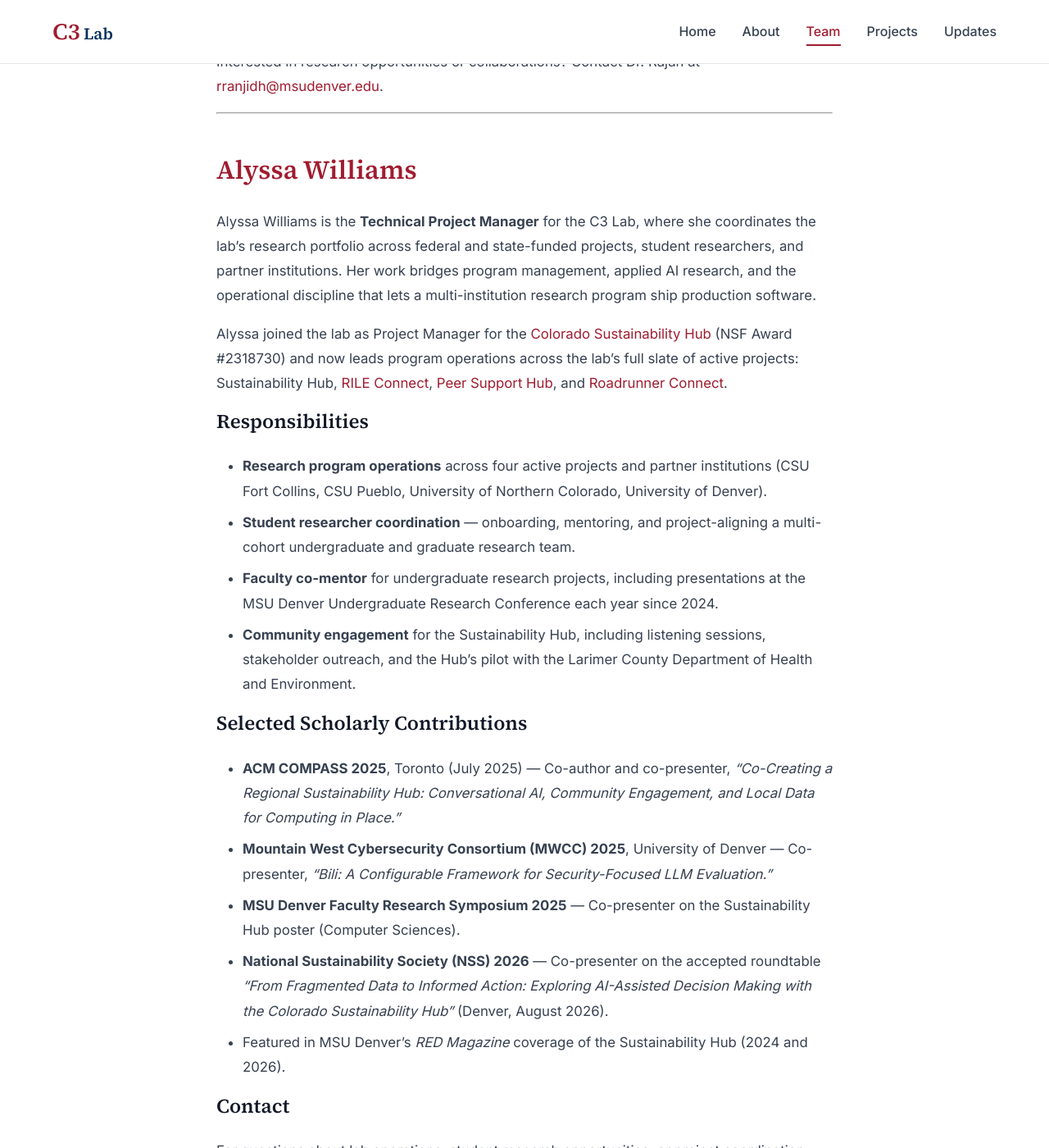
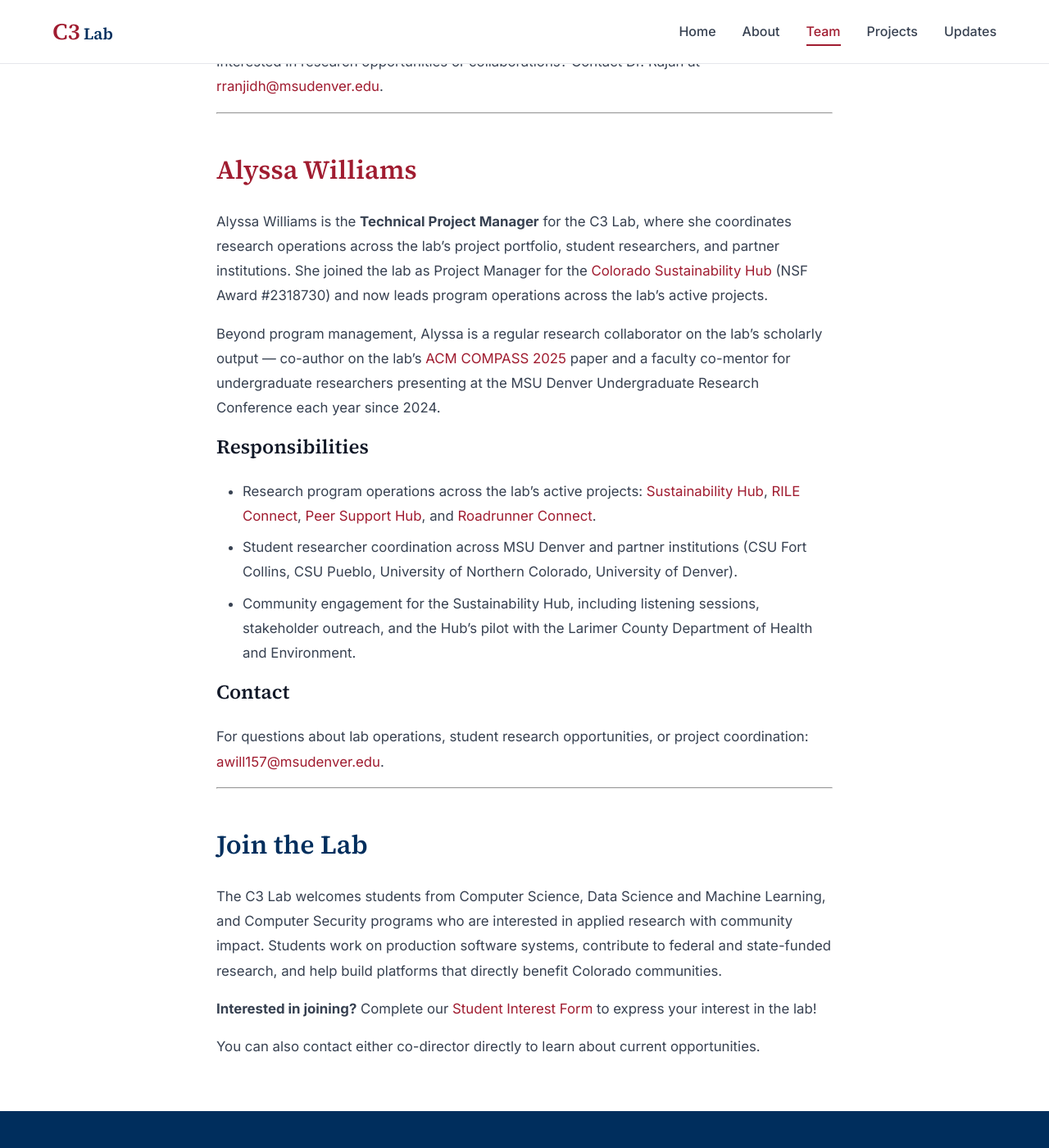
Before and after one commit to msu-denver/c3-lab, a Jekyll site: the page built from team.md, in a window 1280 px wide and 1400 px high, scrolled down 3695 px. Shown: the whole window at 82% size. Built offline with Jekyll 4.4.1, drawn with Linux system fonts in a browser that asks for light colours.

Commit message:
trim Alyssa's bio to match directors' detail level
Removes the 'Selected Scholarly Contributions' bullet list (the
directors don't have an equivalent presentations list) and folds the
single most important scholarly fact — ACM COMPASS 2025 co-authorship
plus URC faculty co-mentor role — into the lead paragraphs. The
responsibilities list trims from 4 bullets to 3.

```diff
--- a/team.md
+++ b/team.md
@@ -108,24 +108,15 @@
 
 ## [Alyssa Williams](https://www.linkedin.com/in/chillyssa/)
 
-Alyssa Williams is the **Technical Project Manager** for the C3 Lab, where she coordinates the lab's research portfolio across federal and state-funded projects, student researchers, and partner institutions. Her work bridges program management, applied AI research, and the operational discipline that lets a multi-institution research program ship production software.
+Alyssa Williams is the **Technical Project Manager** for the C3 Lab, where she coordinates research operations across the lab's project portfolio, student researchers, and partner institutions. She joined the lab as Project Manager for the [Colorado Sustainability Hub]({{ '/projects/sustainability-hub/' | relative_url }}) (NSF Award #2318730) and now leads program operations across the lab's active projects.
 
-Alyssa joined the lab as Project Manager for the [Colorado Sustainability Hub]({{ '/projects/sustainability-hub/' | relative_url }}) (NSF Award #2318730) and now leads program operations across the lab's full slate of active projects: Sustainability Hub, [RILE Connect]({{ '/projects/rile-connect/' | relative_url }}), [Peer Support Hub]({{ '/projects/peer-support-hub/' | relative_url }}), and [Roadrunner Connect]({{ '/projects/roadrunner-connect/' | relative_url }}).
+Beyond program management, Alyssa is a regular research collaborator on the lab's scholarly output — co-author on the lab's [ACM COMPASS 2025](https://compass.acm.org/2025/) paper and a faculty co-mentor for undergraduate researchers presenting at the MSU Denver Undergraduate Research Conference each year since 2024.
 
 ### Responsibilities
 
-- **Research program operations** across four active projects and partner institutions (CSU Fort Collins, CSU Pueblo, University of Northern Colorado, University of Denver).
-- **Student researcher coordination** — onboarding, mentoring, and project-aligning a multi-cohort undergraduate and graduate research team.
-- **Faculty co-mentor** for undergraduate research projects, including presentations at the MSU Denver Undergraduate Research Conference each year since 2024.
-- **Community engagement** for the Sustainability Hub, including listening sessions, stakeholder outreach, and the Hub's pilot with the Larimer County Department of Health and Environment.
-
-### Selected Scholarly Contributions
-
-- **ACM COMPASS 2025**, Toronto (July 2025) — Co-author and co-presenter, *"Co-Creating a Regional Sustainability Hub: Conversational AI, Community Engagement, and Local Data for Computing in Place."*
-- **Mountain West Cybersecurity Consortium (MWCC) 2025**, University of Denver — Co-presenter, *"Bili: A Configurable Framework for Security-Focused LLM Evaluation."*
-- **MSU Denver Faculty Research Symposium 2025** — Co-presenter on the Sustainability Hub poster (Computer Sciences).
-- **National Sustainability Society (NSS) 2026** — Co-presenter on the accepted roundtable *"From Fragmented Data to Informed Action: Exploring AI-Assisted Decision Making with the Colorado Sustainability Hub"* (Denver, August 2026).
-- Featured in MSU Denver's *RED Magazine* coverage of the Sustainability Hub (2024 and 2026).
+- Research program operations across the lab's active projects: [Sustainability Hub]({{ '/projects/sustainability-hub/' | relative_url }}), [RILE Connect]({{ '/projects/rile-connect/' | relative_url }}), [Peer Support Hub]({{ '/projects/peer-support-hub/' | relative_url }}), and [Roadrunner Connect]({{ '/projects/roadrunner-connect/' | relative_url }}).
+- Student researcher coordination across MSU Denver and partner institutions (CSU Fort Collins, CSU Pueblo, University of Northern Colorado, University of Denver).
+- Community engagement for the Sustainability Hub, including listening sessions, stakeholder outreach, and the Hub's pilot with the Larimer County Department of Health and Environment.
 
 ### Contact
 
```
